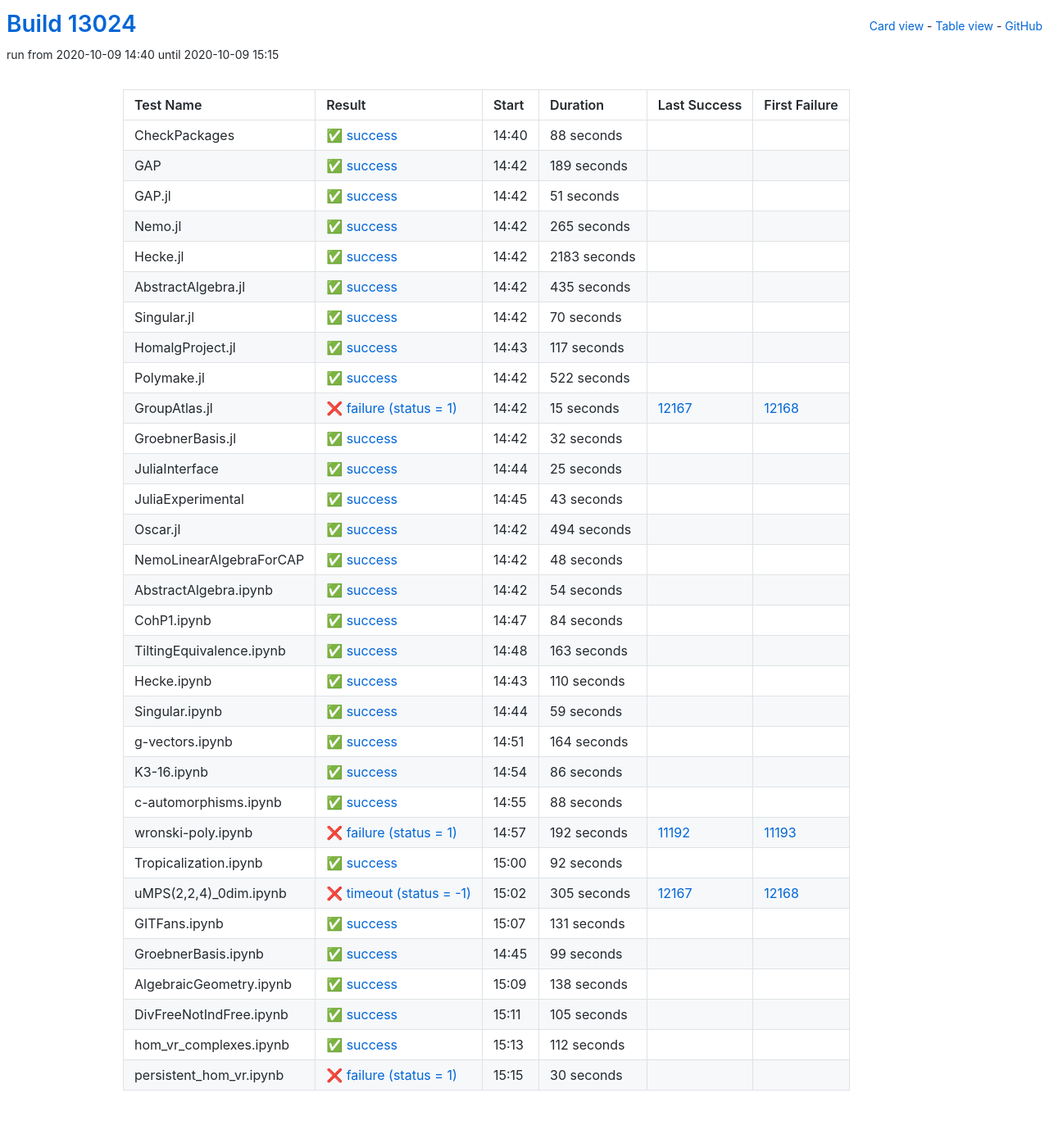
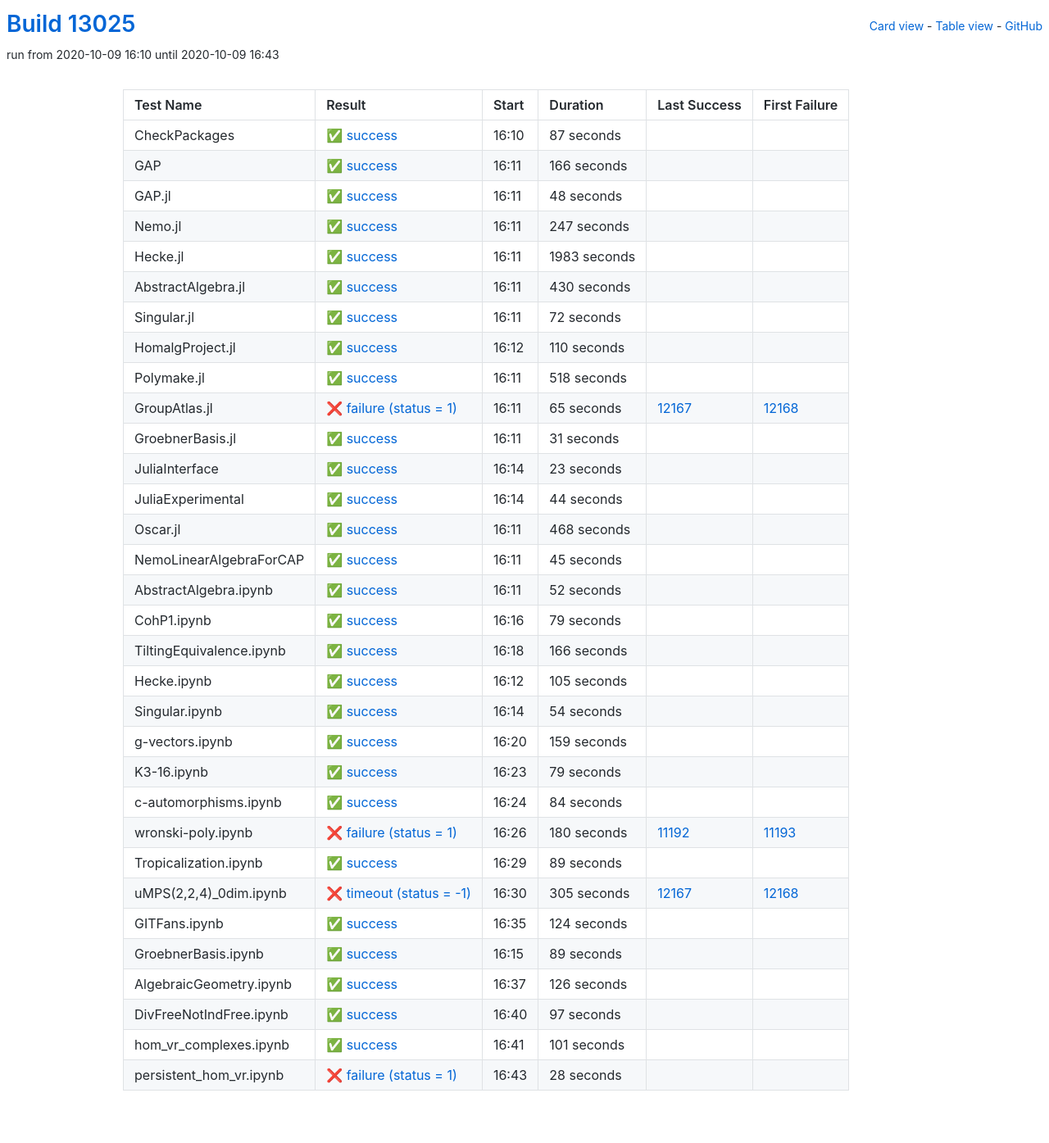
Before and after one commit to oscar-system/oscar-ci-status, a Jekyll site: the page built from table.html, in a window 1280 px wide. Shown: the whole page at 82% size. Built offline with Jekyll 4.4.1, drawn with Linux system fonts in a browser that asks for light colours.

Commit message:
Build #13025

```diff
--- a/_data/ci.yml
+++ b/_data/ci.yml
@@ -1,6 +1,6 @@
 ---
-build: 13024
-build_url: https://oscarci.mathematik.uni-kl.de/job/oscar/13024/
+build: 13025
+build_url: https://oscarci.mathematik.uni-kl.de/job/oscar/13025/
 job: oscar
 organization: oscar-system
 repo: oscar-ci-status
@@ -8,176 +8,32 @@
 tests:
 - name: CheckPackages
   id: checkpackages
-  log: https://oscarci.mathematik.uni-kl.de/job/oscar/13024/artifact/logs/build-13024/CheckPackages.log
-  start: 2020-10-09 14:40
+  log: https://oscarci.mathematik.uni-kl.de/job/oscar/13025/artifact/logs/build-13025/CheckPackages.log
+  start: 2020-10-09 16:10
   success: true
   exitcode: 0
   status: success
-  duration: 88
+  duration: 87
   last_success: false
   last_success_url:
   first_failure: false
   first_failure_url:
 - name: GAP
   id: gap
-  log: https://oscarci.mathematik.uni-kl.de/job/oscar/13024/artifact/logs/build-13024/GAP.log
-  start: 2020-10-09 14:42
+  log: https://oscarci.mathematik.uni-kl.de/job/oscar/13025/artifact/logs/build-13025/GAP.log
+  start: 2020-10-09 16:11
   success: true
   exitcode: 0
   status: success
-  duration: 189
+  duration: 166
   last_success: false
   last_success_url:
   first_failure: false
   first_failure_url:
 - name: GAP.jl
   id: gap-jl
-  log: https://oscarci.mathematik.uni-kl.de/job/oscar/13024/artifact/logs/build-13024/GAP.jl.log
-  start: 2020-10-09 14:42
-  success: true
-  exitcode: 0
-  status: success
-  duration: 51
-  last_success: false
-  last_success_url:
-  first_failure: false
-  first_failure_url:
-- name: Nemo.jl
-  id: nemo-jl
-  log: https://oscarci.mathematik.uni-kl.de/job/oscar/13024/artifact/logs/build-13024/Nemo.jl.log
-  start: 2020-10-09 14:42
-  success: true
-  exitcode: 0
-  status: success
-  duration: 265
-  last_success: false
-  last_success_url:
-  first_failure: false
-  first_failure_url:
-- name: Hecke.jl
-  id: hecke-jl
-  log: https://oscarci.mathematik.uni-kl.de/job/oscar/13024/artifact/logs/build-13024/Hecke.jl.log
-  start: 2020-10-09 14:42
-  success: true
-  exitcode: 0
-  status: success
-  duration: 2183
-  last_success: false
-  last_success_url:
-  first_failure: false
-  first_failure_url:
-- name: AbstractAlgebra.jl
-  id: abstractalgebra-jl
-  log: https://oscarci.mathematik.uni-kl.de/job/oscar/13024/artifact/logs/build-13024/AbstractAlgebra.jl.log
-  start: 2020-10-09 14:42
-  success: true
-  exitcode: 0
-  status: success
-  duration: 435
-  last_success: false
-  last_success_url:
-  first_failure: false
-  first_failure_url:
-- name: Singular.jl
-  id: singular-jl
-  log: https://oscarci.mathematik.uni-kl.de/job/oscar/13024/artifact/logs/build-13024/Singular.jl.log
-  start: 2020-10-09 14:42
-  success: true
-  exitcode: 0
-  status: success
-  duration: 70
-  last_success: false
-  last_success_url:
-  first_failure: false
-  first_failure_url:
-- name: HomalgProject.jl
-  id: homalgproject-jl
-  log: https://oscarci.mathematik.uni-kl.de/job/oscar/13024/artifact/logs/build-13024/HomalgProject.jl.log
-  start: 2020-10-09 14:43
-  success: true
-  exitcode: 0
-  status: success
-  duration: 117
-  last_success: false
-  last_success_url:
-  first_failure: false
-  first_failure_url:
-- name: Polymake.jl
-  id: polymake-jl
-  log: https://oscarci.mathematik.uni-kl.de/job/oscar/13024/artifact/logs/build-13024/Polymake.jl.log
-  start: 2020-10-09 14:42
-  success: true
-  exitcode: 0
-  status: success
-  duration: 522
-  last_success: false
-  last_success_url:
-  first_failure: false
-  first_failure_url:
-- name: GroupAtlas.jl
-  id: groupatlas-jl
-  log: https://oscarci.mathematik.uni-kl.de/job/oscar/13024/artifact/logs/build-13024/GroupAtlas.jl.log
-  start: 2020-10-09 14:42
-  success: false
-  exitcode: 1
-  status: failure
-  duration: 15
-  last_success: 12167
-  last_success_url: https://oscarci.mathematik.uni-kl.de/job/oscar/12167/
-  first_failure: 12168
-  first_failure_url: https://oscarci.mathematik.uni-kl.de/job/oscar/12168/
-- name: GroebnerBasis.jl
-  id: groebnerbasis-jl
-  log: https://oscarci.mathematik.uni-kl.de/job/oscar/13024/artifact/logs/build-13024/GroebnerBasis.jl.log
-  start: 2020-10-09 14:42
-  success: true
-  exitcode: 0
-  status: success
-  duration: 32
-  last_success: false
-  last_success_url:
-  first_failure: false
-  first_failure_url:
-- name: JuliaInterface
-  id: juliainterface
-  log: https://oscarci.mathematik.uni-kl.de/job/oscar/13024/artifact/logs/build-13024/JuliaInterface.log
-  start: 2020-10-09 14:44
-  success: true
-  exitcode: 0
-  status: success
-  duration: 25
-  last_success: false
-  last_success_url:
-  first_failure: false
-  first_failure_url:
-- name: JuliaExperimental
-  id: juliaexperimental
-  log: https://oscarci.mathematik.uni-kl.de/job/oscar/13024/artifact/logs/build-13024/JuliaExperimental.log
-  start: 2020-10-09 14:45
-  success: true
-  exitcode: 0
-  status: success
-  duration: 43
-  last_success: false
-  last_success_url:
-  first_failure: false
-  first_failure_url:
-- name: Oscar.jl
-  id: oscar-jl
-  log: https://oscarci.mathematik.uni-kl.de/job/oscar/13024/artifact/logs/build-13024/Oscar.jl.log
-  start: 2020-10-09 14:42
-  success: true
-  exitcode: 0
-  status: success
-  duration: 494
-  last_success: false
-  last_success_url:
-  first_failure: false
-  first_failure_url:
-- name: NemoLinearAlgebraForCAP
-  id: nemolinearalgebraforcap
-  log: https://oscarci.mathematik.uni-kl.de/job/oscar/13024/artifact/logs/build-13024/NemoLinearAlgebraForCAP.log
-  start: 2020-10-09 14:42
+  log: https://oscarci.mathematik.uni-kl.de/job/oscar/13025/artifact/logs/build-13025/GAP.jl.log
+  start: 2020-10-09 16:11
   success: true
   exitcode: 0
   status: success
@@ -186,10 +42,202 @@
   last_success_url:
   first_failure: false
   first_failure_url:
+- name: Nemo.jl
+  id: nemo-jl
+  log: https://oscarci.mathematik.uni-kl.de/job/oscar/13025/artifact/logs/build-13025/Nemo.jl.log
+  start: 2020-10-09 16:11
+  success: true
+  exitcode: 0
+  status: success
+  duration: 247
+  last_success: false
+  last_success_url:
+  first_failure: false
+  first_failure_url:
+- name: Hecke.jl
+  id: hecke-jl
+  log: https://oscarci.mathematik.uni-kl.de/job/oscar/13025/artifact/logs/build-13025/Hecke.jl.log
+  start: 2020-10-09 16:11
+  success: true
+  exitcode: 0
+  status: success
+  duration: 1983
+  last_success: false
+  last_success_url:
+  first_failure: false
+  first_failure_url:
+- name: AbstractAlgebra.jl
+  id: abstractalgebra-jl
+  log: https://oscarci.mathematik.uni-kl.de/job/oscar/13025/artifact/logs/build-13025/AbstractAlgebra.jl.log
+  start: 2020-10-09 16:11
+  success: true
+  exitcode: 0
+  status: success
+  duration: 430
+  last_success: false
+  last_success_url:
+  first_failure: false
+  first_failure_url:
+- name: Singular.jl
+  id: singular-jl
+  log: https://oscarci.mathematik.uni-kl.de/job/oscar/13025/artifact/logs/build-13025/Singular.jl.log
+  start: 2020-10-09 16:11
+  success: true
+  exitcode: 0
+  status: success
+  duration: 72
+  last_success: false
+  last_success_url:
+  first_failure: false
+  first_failure_url:
+- name: HomalgProject.jl
+  id: homalgproject-jl
+  log: https://oscarci.mathematik.uni-kl.de/job/oscar/13025/artifact/logs/build-13025/HomalgProject.jl.log
+  start: 2020-10-09 16:12
+  success: true
+  exitcode: 0
+  status: success
+  duration: 110
+  last_success: false
+  last_success_url:
+  first_failure: false
+  first_failure_url:
+- name: Polymake.jl
+  id: polymake-jl
+  log: https://oscarci.mathematik.uni-kl.de/job/oscar/13025/artifact/logs/build-13025/Polymake.jl.log
+  start: 2020-10-09 16:11
+  success: true
+  exitcode: 0
+  status: success
+  duration: 518
+  last_success: false
+  last_success_url:
+  first_failure: false
+  first_failure_url:
+- name: GroupAtlas.jl
+  id: groupatlas-jl
+  log: https://oscarci.mathematik.uni-kl.de/job/oscar/13025/artifact/logs/build-13025/GroupAtlas.jl.log
+  start: 2020-10-09 16:11
+  success: false
+  exitcode: 1
+  status: failure
+  duration: 65
+  last_success: 12167
+  last_success_url: https://oscarci.mathematik.uni-kl.de/job/oscar/12167/
+  first_failure: 12168
+  first_failure_url: https://oscarci.mathematik.uni-kl.de/job/oscar/12168/
+- name: GroebnerBasis.jl
+  id: groebnerbasis-jl
+  log: https://oscarci.mathematik.uni-kl.de/job/oscar/13025/artifact/logs/build-13025/GroebnerBasis.jl.log
+  start: 2020-10-09 16:11
+  success: true
+  exitcode: 0
+  status: success
+  duration: 31
+  last_success: false
+  last_success_url:
+  first_failure: false
+  first_failure_url:
+- name: JuliaInterface
+  id: juliainterface
+  log: https://oscarci.mathematik.uni-kl.de/job/oscar/13025/artifact/logs/build-13025/JuliaInterface.log
+  start: 2020-10-09 16:14
+  success: true
+  exitcode: 0
+  status: success
+  duration: 23
+  last_success: false
+  last_success_url:
+  first_failure: false
+  first_failure_url:
+- name: JuliaExperimental
+  id: juliaexperimental
+  log: https://oscarci.mathematik.uni-kl.de/job/oscar/13025/artifact/logs/build-13025/JuliaExperimental.log
+  start: 2020-10-09 16:14
+  success: true
+  exitcode: 0
+  status: success
+  duration: 44
+  last_success: false
+  last_success_url:
+  first_failure: false
+  first_failure_url:
+- name: Oscar.jl
+  id: oscar-jl
+  log: https://oscarci.mathematik.uni-kl.de/job/oscar/13025/artifact/logs/build-13025/Oscar.jl.log
+  start: 2020-10-09 16:11
+  success: true
+  exitcode: 0
+  status: success
+  duration: 468
+  last_success: false
+  last_success_url:
+  first_failure: false
+  first_failure_url:
+- name: NemoLinearAlgebraForCAP
+  id: nemolinearalgebraforcap
+  log: https://oscarci.mathematik.uni-kl.de/job/oscar/13025/artifact/logs/build-13025/NemoLinearAlgebraForCAP.log
+  start: 2020-10-09 16:11
+  success: true
+  exitcode: 0
+  status: success
+  duration: 45
+  last_success: false
+  last_success_url:
+  first_failure: false
+  first_failure_url:
 - name: AbstractAlgebra.ipynb
   id: abstractalgebra-ipynb
-  log: https://oscarci.mathematik.uni-kl.de/job/oscar/13024/artifact/logs/build-13024/AbstractAlgebra.ipynb.log
-  start: 2020-10-09 14:42
+  log: https://oscarci.mathematik.uni-kl.de/job/oscar/13025/artifact/logs/build-13025/AbstractAlgebra.ipynb.log
+  start: 2020-10-09 16:11
+  success: true
+  exitcode: 0
+  status: success
+  duration: 52
+  last_success: false
+  last_success_url:
+  first_failure: false
+  first_failure_url:
+- name: CohP1.ipynb
+  id: cohp1-ipynb
+  log: https://oscarci.mathematik.uni-kl.de/job/oscar/13025/artifact/logs/build-13025/CohP1.ipynb.log
+  start: 2020-10-09 16:16
+  success: true
+  exitcode: 0
+  status: success
+  duration: 79
+  last_success: false
+  last_success_url:
+  first_failure: false
+  first_failure_url:
+- name: TiltingEquivalence.ipynb
+  id: tiltingequivalence-ipynb
+  log: https://oscarci.mathematik.uni-kl.de/job/oscar/13025/artifact/logs/build-13025/TiltingEquivalence.ipynb.log
+  start: 2020-10-09 16:18
+  success: true
+  exitcode: 0
+  status: success
+  duration: 166
+  last_success: false
+  last_success_url:
+  first_failure: false
+  first_failure_url:
+- name: Hecke.ipynb
+  id: hecke-ipynb
+  log: https://oscarci.mathematik.uni-kl.de/job/oscar/13025/artifact/logs/build-13025/Hecke.ipynb.log
+  start: 2020-10-09 16:12
+  success: true
+  exitcode: 0
+  status: success
+  duration: 105
+  last_success: false
+  last_success_url:
+  first_failure: false
+  first_failure_url:
+- name: Singular.ipynb
+  id: singular-ipynb
+  log: https://oscarci.mathematik.uni-kl.de/job/oscar/13025/artifact/logs/build-13025/Singular.ipynb.log
+  start: 2020-10-09 16:14
   success: true
   exitcode: 0
   status: success
@@ -198,10 +246,34 @@
   last_success_url:
   first_failure: false
   first_failure_url:
-- name: CohP1.ipynb
-  id: cohp1-ipynb
-  log: https://oscarci.mathematik.uni-kl.de/job/oscar/13024/artifact/logs/build-13024/CohP1.ipynb.log
-  start: 2020-10-09 14:47
+- name: g-vectors.ipynb
+  id: g-vectors-ipynb
+  log: https://oscarci.mathematik.uni-kl.de/job/oscar/13025/artifact/logs/build-13025/g-vectors.ipynb.log
+  start: 2020-10-09 16:20
+  success: true
+  exitcode: 0
+  status: success
+  duration: 159
+  last_success: false
+  last_success_url:
+  first_failure: false
+  first_failure_url:
+- name: K3-16.ipynb
+  id: k3-16-ipynb
+  log: https://oscarci.mathematik.uni-kl.de/job/oscar/13025/artifact/logs/build-13025/K3-16.ipynb.log
+  start: 2020-10-09 16:23
+  success: true
+  exitcode: 0
+  status: success
+  duration: 79
+  last_success: false
+  last_success_url:
+  first_failure: false
+  first_failure_url:
+- name: c-automorphisms.ipynb
+  id: c-automorphisms-ipynb
+  log: https://oscarci.mathematik.uni-kl.de/job/oscar/13025/artifact/logs/build-13025/c-automorphisms.ipynb.log
+  start: 2020-10-09 16:24
   success: true
   exitcode: 0
   status: success
@@ -210,106 +282,34 @@
   last_success_url:
   first_failure: false
   first_failure_url:
-- name: TiltingEquivalence.ipynb
-  id: tiltingequivalence-ipynb
-  log: https://oscarci.mathematik.uni-kl.de/job/oscar/13024/artifact/logs/build-13024/TiltingEquivalence.ipynb.log
-  start: 2020-10-09 14:48
-  success: true
-  exitcode: 0
-  status: success
-  duration: 163
-  last_success: false
-  last_success_url:
-  first_failure: false
-  first_failure_url:
-- name: Hecke.ipynb
-  id: hecke-ipynb
-  log: https://oscarci.mathematik.uni-kl.de/job/oscar/13024/artifact/logs/build-13024/Hecke.ipynb.log
-  start: 2020-10-09 14:43
-  success: true
-  exitcode: 0
-  status: success
-  duration: 110
-  last_success: false
-  last_success_url:
-  first_failure: false
-  first_failure_url:
-- name: Singular.ipynb
-  id: singular-ipynb
-  log: https://oscarci.mathematik.uni-kl.de/job/oscar/13024/artifact/logs/build-13024/Singular.ipynb.log
-  start: 2020-10-09 14:44
-  success: true
-  exitcode: 0
-  status: success
-  duration: 59
-  last_success: false
-  last_success_url:
-  first_failure: false
-  first_failure_url:
-- name: g-vectors.ipynb
-  id: g-vectors-ipynb
-  log: https://oscarci.mathematik.uni-kl.de/job/oscar/13024/artifact/logs/build-13024/g-vectors.ipynb.log
-  start: 2020-10-09 14:51
-  success: true
-  exitcode: 0
-  status: success
-  duration: 164
-  last_success: false
-  last_success_url:
-  first_failure: false
-  first_failure_url:
-- name: K3-16.ipynb
-  id: k3-16-ipynb
-  log: https://oscarci.mathematik.uni-kl.de/job/oscar/13024/artifact/logs/build-13024/K3-16.ipynb.log
-  start: 2020-10-09 14:54
-  success: true
-  exitcode: 0
-  status: success
-  duration: 86
-  last_success: false
-  last_success_url:
-  first_failure: false
-  first_failure_url:
-- name: c-automorphisms.ipynb
-  id: c-automorphisms-ipynb
-  log: https://oscarci.mathematik.uni-kl.de/job/oscar/13024/artifact/logs/build-13024/c-automorphisms.ipynb.log
-  start: 2020-10-09 14:55
-  success: true
-  exitcode: 0
-  status: success
-  duration: 88
-  last_success: false
-  last_success_url:
-  first_failure: false
-  first_failure_url:
 - name: wronski-poly.ipynb
   id: wronski-poly-ipynb
-  log: https://oscarci.mathematik.uni-kl.de/job/oscar/13024/artifact/logs/build-13024/wronski-poly.ipynb.log
-  start: 2020-10-09 14:57
+  log: https://oscarci.mathematik.uni-kl.de/job/oscar/13025/artifact/logs/build-13025/wronski-poly.ipynb.log
+  start: 2020-10-09 16:26
   success: false
   exitcode: 1
   status: failure
-  duration: 192
+  duration: 180
   last_success: 11192
   last_success_url: https://oscarci.mathematik.uni-kl.de/job/oscar/11192/
   first_failure: 11193
   first_failure_url: https://oscarci.mathematik.uni-kl.de/job/oscar/11193/
 - name: Tropicalization.ipynb
   id: tropicalization-ipynb
-  log: https://oscarci.mathematik.uni-kl.de/job/oscar/13024/artifact/logs/build-13024/Tropicalization.ipynb.log
-  start: 2020-10-09 15:00
+  log: https://oscarci.mathematik.uni-kl.de/job/oscar/13025/artifact/logs/build-13025/Tropicalization.ipynb.log
+  start: 2020-10-09 16:29
   success: true
   exitcode: 0
   status: success
-  duration: 92
+  duration: 89
   last_success: false
   last_success_url:
   first_failure: false
   first_failure_url:
 - name: uMPS(2,2,4)_0dim.ipynb
   id: umps-2-2-4-0dim-ipynb
-  log: https://oscarci.mathematik.uni-kl.de/job/oscar/13024/artifact/logs/build-13024/uMPS-2-2-4-_0dim.ipynb.log
-  start: 2020-10-09 15:02
+  log: https://oscarci.mathematik.uni-kl.de/job/oscar/13025/artifact/logs/build-13025/uMPS-2-2-4-_0dim.ipynb.log
+  start: 2020-10-09 16:30
   success: false
   exitcode: -1
   status: timeout
@@ -320,72 +320,72 @@
   first_failure_url: https://oscarci.mathematik.uni-kl.de/job/oscar/12168/
 - name: GITFans.ipynb
   id: gitfans-ipynb
-  log: https://oscarci.mathematik.uni-kl.de/job/oscar/13024/artifact/logs/build-13024/GITFans.ipynb.log
-  start: 2020-10-09 15:07
+  log: https://oscarci.mathematik.uni-kl.de/job/oscar/13025/artifact/logs/build-13025/GITFans.ipynb.log
+  start: 2020-10-09 16:35
   success: true
   exitcode: 0
   status: success
-  duration: 131
+  duration: 124
   last_success: false
   last_success_url:
   first_failure: false
   first_failure_url:
 - name: GroebnerBasis.ipynb
   id: groebnerbasis-ipynb
-  log: https://oscarci.mathematik.uni-kl.de/job/oscar/13024/artifact/logs/build-13024/GroebnerBasis.ipynb.log
-  start: 2020-10-09 14:45
+  log: https://oscarci.mathematik.uni-kl.de/job/oscar/13025/artifact/logs/build-13025/GroebnerBasis.ipynb.log
+  start: 2020-10-09 16:15
   success: true
   exitcode: 0
   status: success
-  duration: 99
+  duration: 89
   last_success: false
   last_success_url:
   first_failure: false
   first_failure_url:
 - name: AlgebraicGeometry.ipynb
   id: algebraicgeometry-ipynb
-  log: https://oscarci.mathematik.uni-kl.de/job/oscar/13024/artifact/logs/build-13024/AlgebraicGeometry.ipynb.log
-  start: 2020-10-09 15:09
+  log: https://oscarci.mathematik.uni-kl.de/job/oscar/13025/artifact/logs/build-13025/AlgebraicGeometry.ipynb.log
+  start: 2020-10-09 16:37
   success: true
   exitcode: 0
   status: success
-  duration: 138
+  duration: 126
   last_success: false
   last_success_url:
   first_failure: false
   first_failure_url:
 - name: DivFreeNotIndFree.ipynb
   id: divfreenotindfree-ipynb
-  log: https://oscarci.mathematik.uni-kl.de/job/oscar/13024/artifact/logs/build-13024/DivFreeNotIndFree.ipynb.log
-  start: 2020-10-09 15:11
+  log: https://oscarci.mathematik.uni-kl.de/job/oscar/13025/artifact/logs/build-13025/DivFreeNotIndFree.ipynb.log
+  start: 2020-10-09 16:40
   success: true
   exitcode: 0
   status: success
-  duration: 105
+  duration: 97
   last_success: false
   last_success_url:
   first_failure: false
   first_failure_url:
 - name: hom_vr_complexes.ipynb
   id: hom-vr-complexes-ipynb
-  log: https://oscarci.mathematik.uni-kl.de/job/oscar/13024/artifact/logs/build-13024/hom_vr_complexes.ipynb.log
-  start: 2020-10-09 15:13
+  log: https://oscarci.mathematik.uni-kl.de/job/oscar/13025/artifact/logs/build-13025/hom_vr_complexes.ipynb.log
+  start: 2020-10-09 16:41
   success: true
   exitcode: 0
   status: success
-  duration: 112
+  duration: 101
   last_success: false
   last_success_url:
   first_failure: false
   first_failure_url:
 - name: persistent_hom_vr.ipynb
   id: persistent-hom-vr-ipynb
-  log: https://oscarci.mathematik.uni-kl.de/job/oscar/13024/artifact/logs/build-13024/persistent_hom_vr.ipynb.log
-  start: 2020-10-09 15:15
+  log: https://oscarci.mathematik.uni-kl.de/job/oscar/13025/artifact/logs/build-13025/persistent_hom_vr.ipynb.log
+  start: 2020-10-09 16:43
   success: false
   exitcode: 1
   status: failure
-  duration: 30
+  duration: 28
   last_success: false
   last_success_url:
   first_failure: false
```
Also changed, not shown: README.md.
